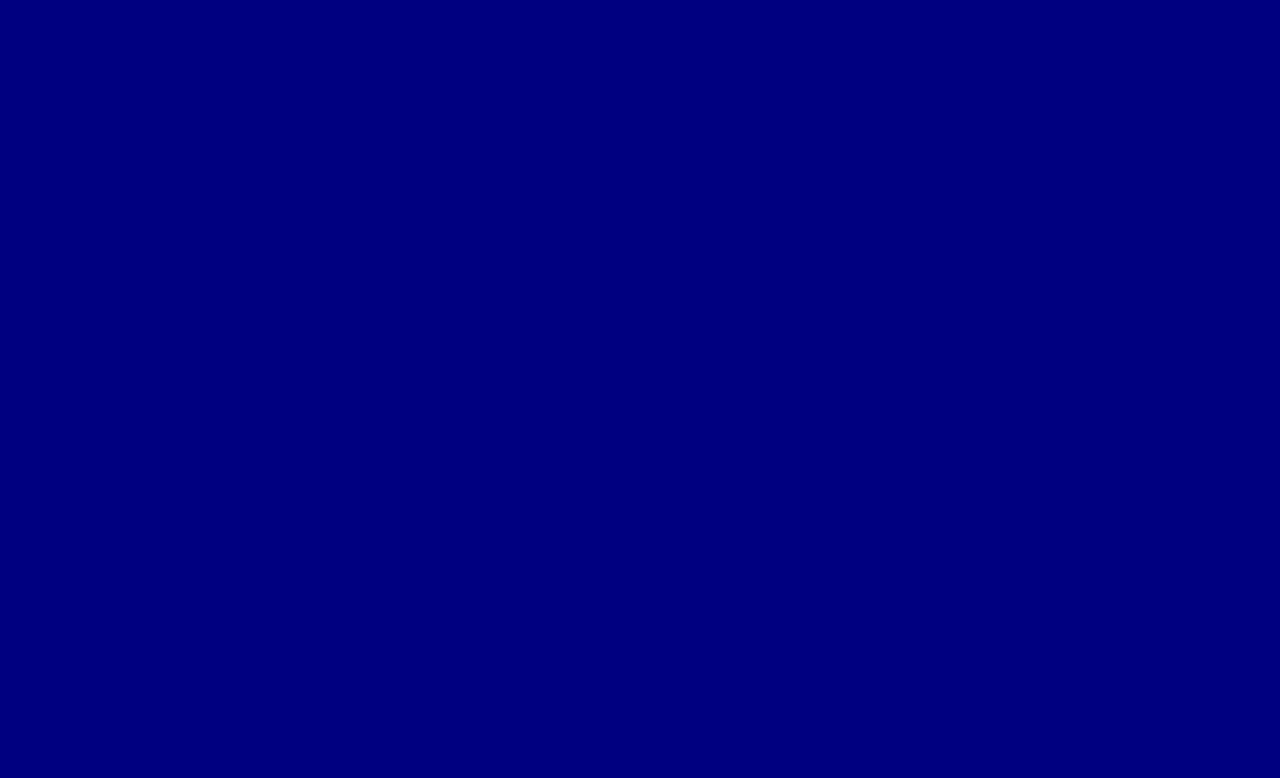
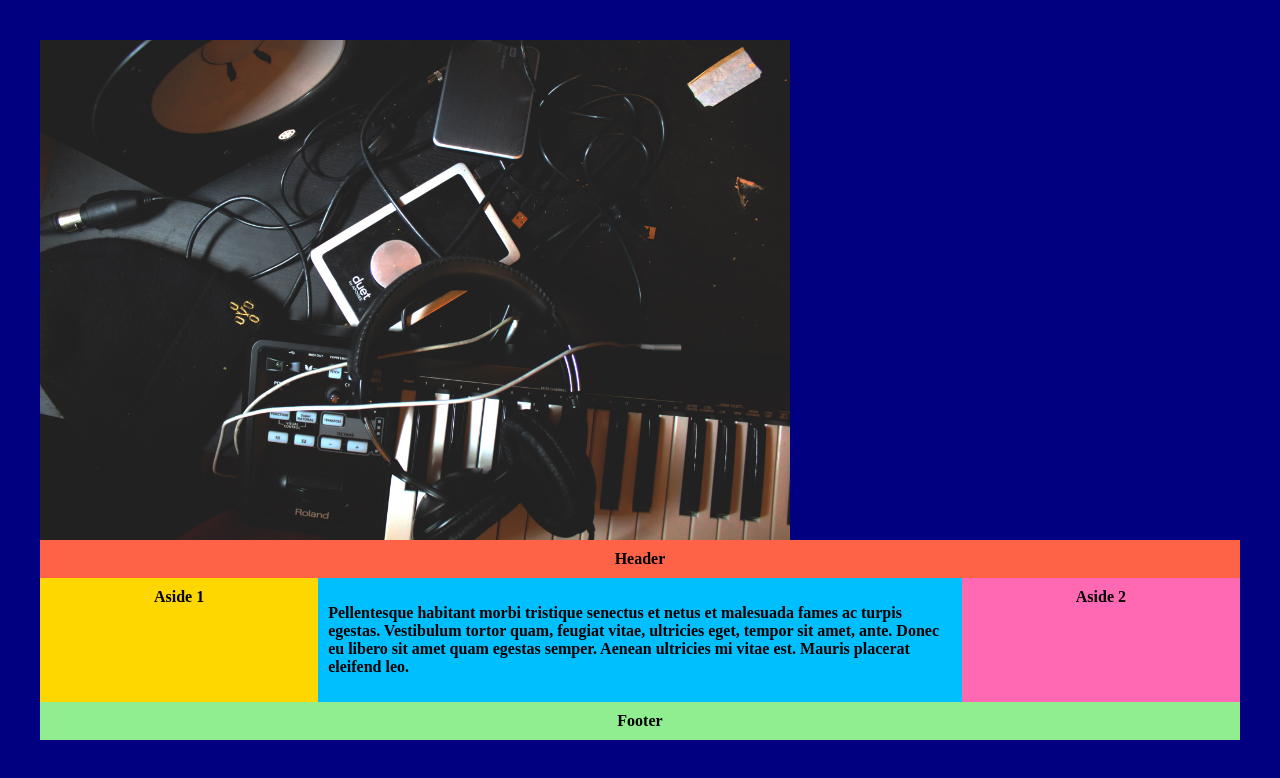
Before and after one commit to ElvinSamuel/euphony, a website: page public/index.html in a window 1280 px wide. Drawn offline with Linux system fonts and the light colour scheme.

Commit message:
Adding the keyboard image. Still need to edit it

```diff
--- a/package.json
+++ b/package.json
@@ -24,5 +24,8 @@
   "homepage": "https://github.com/ElvinSamuel/euphony#readme",
   "dependencies": {
     "express": "^4.16.3"
+  },
+  "devDependencies": {
+    "nodemon": "^1.17.5"
   }
 }
--- a/public/css/main.css
+++ b/public/css/main.css
@@ -1,3 +1,73 @@
-html, body {
+html,
+body {
 	background-color: Navy;
 }
+
+.wrapper {
+	display: flex;
+	flex-flow: row wrap;
+	font-weight: bold;
+	text-align: center;
+}
+
+.wrapper>* {
+	padding: 10px;
+	flex: 1 100%;
+}
+
+.header {
+	background: tomato;
+}
+
+.footer {
+	background: lightgreen;
+}
+
+.main {
+	text-align: left;
+	background: deepskyblue;
+}
+
+.aside-1 {
+	background: gold;
+}
+
+.aside-2 {
+	background: hotpink;
+}
+
+@media all and (min-width: 600px) {
+	.aside {
+		flex: 1 auto;
+	}
+}
+
+@media all and (min-width: 800px) {
+	.main {
+		flex: 3 0px;
+	}
+	.aside-1 {
+		order: 1;
+	}
+	.main {
+		order: 2;
+	}
+	.aside-2 {
+		order: 3;
+	}
+	.footer {
+		order: 4;
+	}
+}
+
+body {
+	padding: 2em;
+}
+
+
+#keyboard {
+	display: flex;
+	flex: 1 100%;
+	max-width: 750px;
+	z-index: -1;
+}
--- a/public/index.html
+++ b/public/index.html
@@ -1,15 +1,28 @@
 <!DOCTYPE html>
 <html lang="en">
+
 <head>
 	<meta charset="UTF-8">
 	<title></title>
 	<link rel="stylesheet" href="./css/main.css">
 </head>
+
 <body>
+	<div>
+		<img id="keyboard" src="./img/keyboardTools.jpg"></img>
+	</div>
 
-	<div class="container">
-		<div></div>
+	<div class="wrapper">
+		<header class="header">Header</header>
+		<article class="main">
+			<p>Pellentesque habitant morbi tristique senectus et netus et malesuada fames ac turpis egestas. Vestibulum tortor quam, feugiat vitae, ultricies eget, tempor sit amet, ante. Donec eu libero sit amet quam egestas semper. Aenean ultricies mi vitae est.
+				Mauris placerat eleifend leo.</p>
+		</article>
+		<aside class="aside aside-1">Aside 1</aside>
+		<aside class="aside aside-2">Aside 2</aside>
+		<footer class="footer">Footer</footer>
 	</div>
 
 </body>
+
 </html>
```
Also changed, not shown: public/img/keyboardTools.jpg (added).
